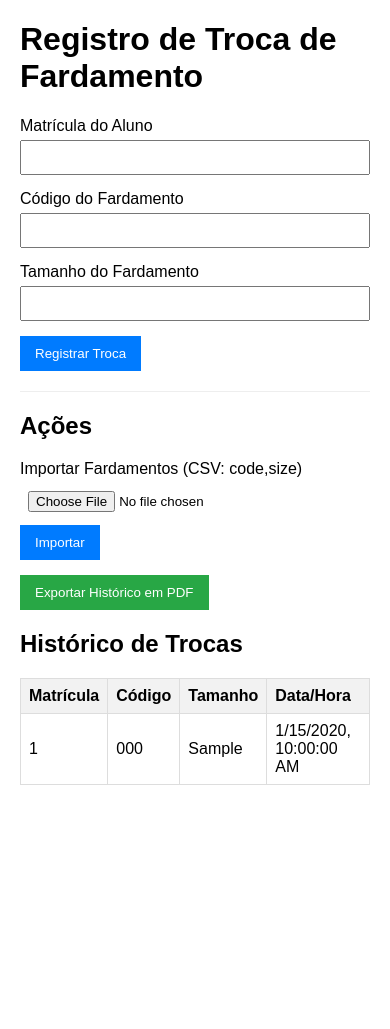
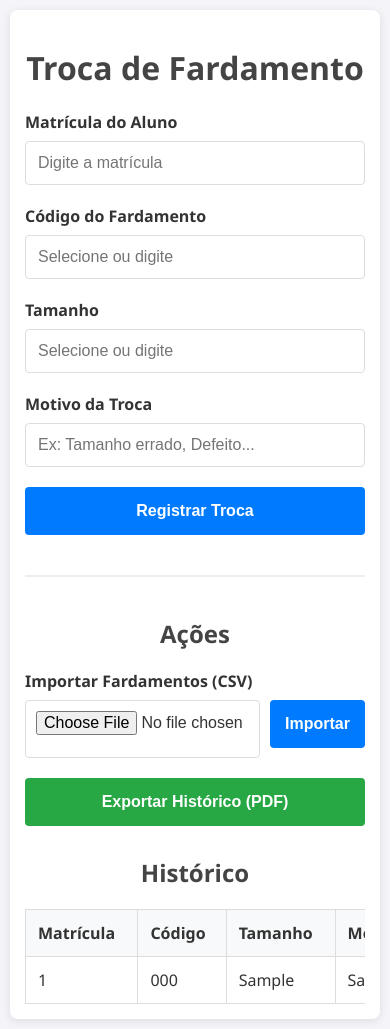
Before and after one commit to ericcleptonsilva/trocadefardamneto, a Flask app: page / in a window 390 px wide. Before the commit the page ends 785 px from the top, so only its background shows below. Run offline with Flask 3, Linux system fonts and the light colour scheme; tables that the repository leaves empty hold one stand-in row (values such as "Sample post").

Commit message:
Make Uniform Exchange App Responsive and Add Reason Field
Co-authored-by: ericcleptonsilva <62766039+ericcleptonsilva@users.noreply.github.com>

```diff
--- a/app.py
+++ b/app.py
@@ -25,6 +25,7 @@ def register_exchange():
     student_id = data.get('student_id')
     uniform_code = data.get('uniform_code')
     uniform_size = data.get('uniform_size')
+    reason = data.get('reason')
 
     if not all([student_id, uniform_code, uniform_size]):
         return jsonify({"error": "Missing data"}), 400
@@ -32,7 +33,8 @@ def register_exchange():
     new_exchange = ExchangeHistory(
         student_id=student_id,
         uniform_code=uniform_code,
-        uniform_size=uniform_size
+        uniform_size=uniform_size,
+        reason=reason
     )
     db.session.add(new_exchange)
     db.session.commit()
@@ -87,18 +89,20 @@ def export_pdf():
     pdf.ln(10)
 
     pdf.set_font("helvetica", 'B', 12)
-    pdf.cell(40, 10, "Matricula", border=1)
-    pdf.cell(50, 10, "Codigo", border=1)
-    pdf.cell(30, 10, "Tamanho", border=1)
-    pdf.cell(70, 10, "Data/Hora", border=1)
+    pdf.cell(30, 10, "Matricula", border=1)
+    pdf.cell(40, 10, "Codigo", border=1)
+    pdf.cell(20, 10, "Tam.", border=1)
+    pdf.cell(50, 10, "Motivo", border=1)
+    pdf.cell(50, 10, "Data/Hora", border=1)
     pdf.ln()
 
     pdf.set_font("helvetica", '', 10)
     for record in history:
-        pdf.cell(40, 10, str(record.student_id), border=1)
-        pdf.cell(50, 10, str(record.uniform_code), border=1)
-        pdf.cell(30, 10, str(record.uniform_size), border=1)
-        pdf.cell(70, 10, record.timestamp.strftime("%Y-%m-%d %H:%M:%S"), border=1)
+        pdf.cell(30, 10, str(record.student_id), border=1)
+        pdf.cell(40, 10, str(record.uniform_code), border=1)
+        pdf.cell(20, 10, str(record.uniform_size), border=1)
+        pdf.cell(50, 10, str(record.reason or ""), border=1)
+        pdf.cell(50, 10, record.timestamp.strftime("%Y-%m-%d %H:%M:%S"), border=1)
         pdf.ln()
 
     pdf_out = pdf.output()
--- a/models.py
+++ b/models.py
@@ -18,6 +18,7 @@ class ExchangeHistory(db.Model):
     student_id = db.Column(db.String(50), nullable=False)
     uniform_code = db.Column(db.String(50), nullable=False)
     uniform_size = db.Column(db.String(10), nullable=False)
+    reason = db.Column(db.String(100), nullable=True)
     timestamp = db.Column(db.DateTime, default=lambda: datetime.now(timezone.utc))
 
     def to_dict(self):
@@ -26,5 +27,6 @@ class ExchangeHistory(db.Model):
             "student_id": self.student_id,
             "uniform_code": self.uniform_code,
             "uniform_size": self.uniform_size,
+            "reason": self.reason,
             "timestamp": self.timestamp.isoformat()
         }
--- /dev/null
+++ b/requirements.txt
@@ -0,0 +1,5 @@
+Flask
+Flask-SQLAlchemy
+fpdf
+pytest
+playwright
--- a/templates/index.html
+++ b/templates/index.html
@@ -5,37 +5,131 @@
     <meta name="viewport" content="width=device-width, initial-scale=1.0">
     <title>Registro de Troca de Fardamento</title>
     <style>
-        body { font-family: Arial, sans-serif; margin: 20px; }
-        .container { max-width: 800px; margin: auto; }
-        .form-group { margin-bottom: 15px; }
-        label { display: block; margin-bottom: 5px; }
-        input, select { width: 100%; padding: 8px; box-sizing: border-box; }
-        button { padding: 10px 15px; background-color: #007bff; color: white; border: none; cursor: pointer; }
-        button:hover { background-color: #0056b3; }
-        table { width: 100%; border-collapse: collapse; margin-top: 20px; }
-        th, td { border: 1px solid #ddd; padding: 8px; text-align: left; }
-        th { background-color: #f2f2f2; }
-        .actions { margin-top: 20px; border-top: 1px solid #eee; pt: 20px; }
+        :root {
+            --primary-color: #007bff;
+            --primary-hover: #0056b3;
+            --secondary-color: #28a745;
+            --bg-color: #f4f4f9;
+            --text-color: #333;
+        }
+
+        body {
+            font-family: 'Segoe UI', Tahoma, Geneva, Verdana, sans-serif;
+            margin: 0;
+            padding: 20px;
+            background-color: var(--bg-color);
+            color: var(--text-color);
+        }
+
+        .container {
+            max-width: 800px;
+            margin: auto;
+            background: white;
+            padding: 20px;
+            border-radius: 8px;
+            box-shadow: 0 2px 10px rgba(0,0,0,0.1);
+        }
+
+        h1, h2 { text-align: center; color: #444; }
+
+        .form-group { margin-bottom: 20px; }
+
+        label {
+            display: block;
+            margin-bottom: 8px;
+            font-weight: 600;
+        }
+
+        input, select {
+            width: 100%;
+            padding: 12px;
+            box-sizing: border-box;
+            border: 1px solid #ddd;
+            border-radius: 4px;
+            font-size: 16px; /* Prevents zoom on mobile */
+        }
+
+        button {
+            width: 100%;
+            padding: 15px;
+            background-color: var(--primary-color);
+            color: white;
+            border: none;
+            border-radius: 4px;
+            cursor: pointer;
+            font-size: 16px;
+            font-weight: bold;
+            margin-bottom: 10px;
+            transition: background 0.3s;
+        }
+
+        button:hover { background-color: var(--primary-hover); }
+
+        button.secondary { background-color: var(--secondary-color); }
+        button.secondary:hover { background-color: #218838; }
+
+        /* Responsive Table */
+        .table-wrapper {
+            overflow-x: auto;
+            margin-top: 20px;
+        }
+
+        table {
+            width: 100%;
+            border-collapse: collapse;
+            min-width: 600px; /* Force scroll on small screens */
+        }
+
+        th, td {
+            border: 1px solid #ddd;
+            padding: 12px;
+            text-align: left;
+        }
+
+        th { background-color: #f8f9fa; }
+        tr:nth-child(even) { background-color: #f9f9f9; }
+
+        .actions {
+            margin-top: 30px;
+            border-top: 2px solid #eee;
+            padding-top: 20px;
+        }
+
+        @media (max-width: 600px) {
+            body { padding: 10px; }
+            .container { padding: 15px; }
+        }
     </style>
 </head>
 <body>
     <div class="container">
-        <h1>Registro de Troca de Fardamento</h1>
+        <h1>Troca de Fardamento</h1>
 
         <form id="exchangeForm">
             <div class="form-group">
                 <label for="student_id">Matrícula do Aluno</label>
-                <input type="text" id="student_id" required>
+                <input type="text" id="student_id" placeholder="Digite a matrícula" required>
             </div>
             <div class="form-group">
                 <label for="uniform_code">Código do Fardamento</label>
-                <input type="text" id="uniform_code" list="uniform_codes" required>
+                <input type="text" id="uniform_code" list="uniform_codes" placeholder="Selecione ou digite" required>
                 <datalist id="uniform_codes"></datalist>
             </div>
             <div class="form-group">
-                <label for="uniform_size">Tamanho do Fardamento</label>
-                <input type="text" id="uniform_size" list="uniform_sizes" required>
+                <label for="uniform_size">Tamanho</label>
+                <input type="text" id="uniform_size" list="uniform_sizes" placeholder="Selecione ou digite" required>
                 <datalist id="uniform_sizes"></datalist>
+            </div>
+            <div class="form-group">
+                <label for="reason">Motivo da Troca</label>
+                <input type="text" id="reason" list="reasons_list" placeholder="Ex: Tamanho errado, Defeito..." required>
+                <datalist id="reasons_list">
+                    <option value="Tamanho Incorreto">
+                    <option value="Defeito de Fábrica">
+                    <option value="Desgaste Natural">
+                    <option value="Perda/Roubo">
+                    <option value="Entrega Inicial">
+                </datalist>
             </div>
             <button type="submit">Registrar Troca</button>
         </form>
@@ -43,20 +137,24 @@
         <div class="actions">
             <h2>Ações</h2>
             <div class="form-group">
-                <label for="importFile">Importar Fardamentos (CSV: code,size)</label>
-                <input type="file" id="importFile" accept=".csv">
-                <button onclick="importUniforms()" style="margin-top: 5px;">Importar</button>
+                <label for="importFile">Importar Fardamentos (CSV)</label>
+                <div style="display: flex; gap: 10px;">
+                    <input type="file" id="importFile" accept=".csv" style="padding: 10px;">
+                    <button onclick="importUniforms()" style="width: auto;">Importar</button>
                 </div>
-            <button onclick="exportPDF()" style="background-color: #28a745;">Exportar Histórico em PDF</button>
+            </div>
+            <button onclick="exportPDF()" class="secondary">Exportar Histórico (PDF)</button>
         </div>
 
-        <h2>Histórico de Trocas</h2>
+        <h2>Histórico</h2>
+        <div class="table-wrapper">
             <table id="historyTable">
                 <thead>
                     <tr>
                         <th>Matrícula</th>
                         <th>Código</th>
                         <th>Tamanho</th>
+                        <th>Motivo</th>
                         <th>Data/Hora</th>
                     </tr>
                 </thead>
@@ -65,6 +163,7 @@
                 </tbody>
             </table>
         </div>
+    </div>
 
     <script>
         document.getElementById('exchangeForm').addEventListener('submit', async (e) => {
@@ -72,11 +171,12 @@
             const student_id = document.getElementById('student_id').value;
             const uniform_code = document.getElementById('uniform_code').value;
             const uniform_size = document.getElementById('uniform_size').value;
+            const reason = document.getElementById('reason').value;
 
             const response = await fetch('/register_exchange', {
                 method: 'POST',
                 headers: { 'Content-Type': 'application/json' },
-                body: JSON.stringify({ student_id, uniform_code, uniform_size })
+                body: JSON.stringify({ student_id, uniform_code, uniform_size, reason })
             });
 
             if (response.ok) {
@@ -89,6 +189,7 @@
         });
 
         async function loadUniforms() {
+            try {
                 const response = await fetch('/uniforms');
                 const data = await response.json();
                 const codesList = document.getElementById('uniform_codes');
@@ -111,9 +212,13 @@
                 sizes.forEach(size => {
                     sizesList.insertAdjacentHTML('beforeend', `<option value="${size}">`);
                 });
+            } catch (err) {
+                console.error("Erro ao carregar fardamentos:", err);
+            }
         }
 
         async function loadHistory() {
+            try {
                 const response = await fetch('/history');
                 const data = await response.json();
                 const tbody = document.querySelector('#historyTable tbody');
@@ -123,10 +228,14 @@
                         <td>${item.student_id}</td>
                         <td>${item.uniform_code}</td>
                         <td>${item.uniform_size}</td>
-                    <td>${new Date(item.timestamp).toLocaleString()}</td>
+                        <td>${item.reason || '-'}</td>
+                        <td>${new Date(item.timestamp).toLocaleString('pt-BR')}</td>
                     </tr>`;
                     tbody.insertAdjacentHTML('beforeend', row);
                 });
+            } catch (err) {
+                console.error("Erro ao carregar histórico:", err);
+            }
         }
 
         async function importUniforms() {
```
Also changed, not shown: tests/repro_test.py (added, +29 -0 lines). Lines whose indentation alone changed are shown as unchanged.
